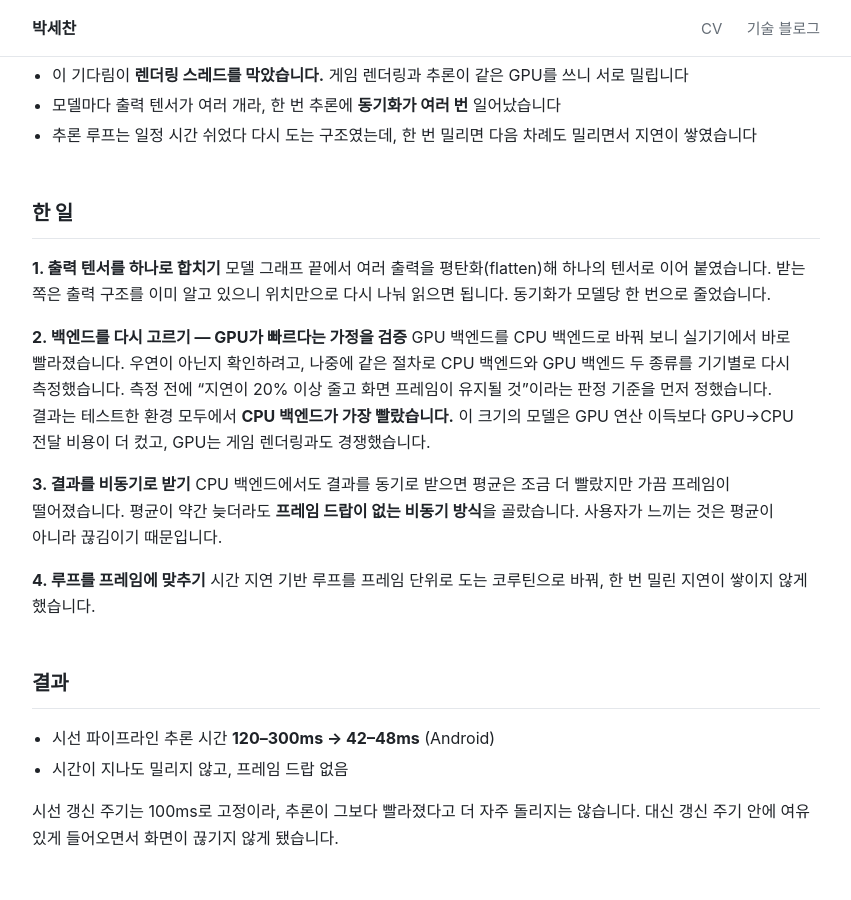
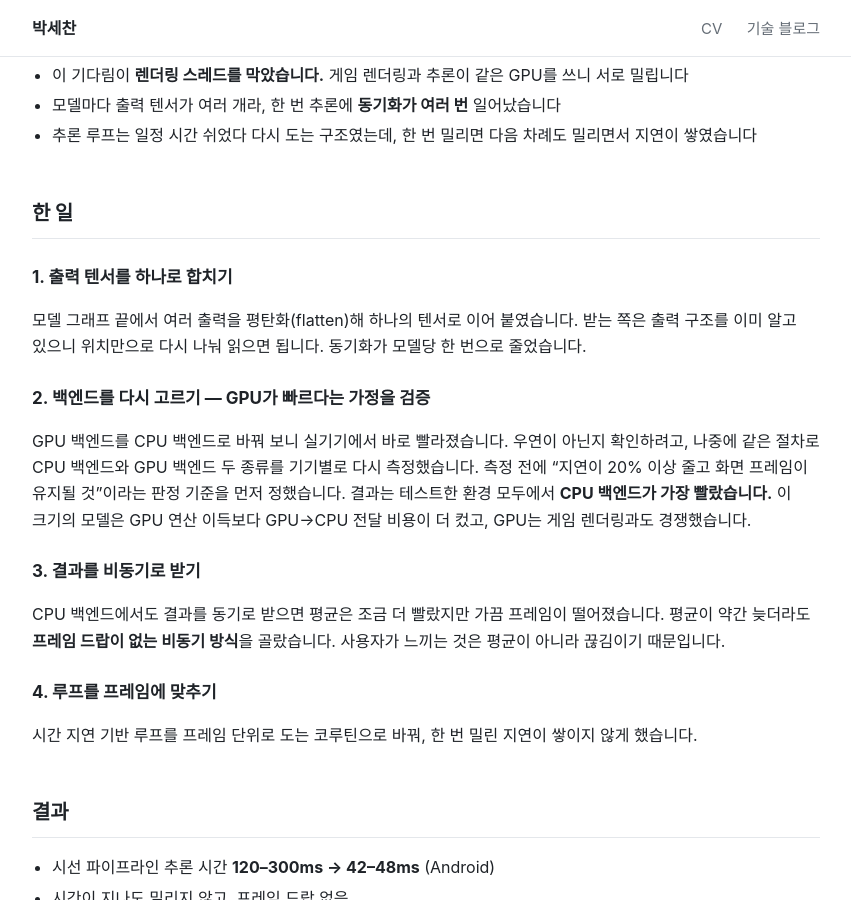
Before and after one commit to amkorousagi/amkorousagi.github.io, a Jekyll site: the page built from _posts/2026-11-13-gpu-cpu-sync-bottleneck.md, in a window 1280 px wide and 900 px high, scrolled down 910 px. Shown: the whole window, without its empty margins (214-1065 px from the left). Built offline with Jekyll 4.4.1, drawn with Linux system fonts in a browser that asks for light colours; some web fonts are replaced.

Commit message:
Blog: use subheadings for the four steps

```diff
--- a/_posts/2026-11-13-gpu-cpu-sync-bottleneck.md
+++ b/_posts/2026-11-13-gpu-cpu-sync-bottleneck.md
@@ -28,16 +28,20 @@ description: 모델을 줄이기 전에 측정부터. 시선 추적 파이프라
 
 ## 한 일
 
-**1. 출력 텐서를 하나로 합치기**
+### 1. 출력 텐서를 하나로 합치기
+
 모델 그래프 끝에서 여러 출력을 평탄화(flatten)해 하나의 텐서로 이어 붙였습니다. 받는 쪽은 출력 구조를 이미 알고 있으니 위치만으로 다시 나눠 읽으면 됩니다. 동기화가 모델당 한 번으로 줄었습니다.
 
-**2. 백엔드를 다시 고르기 — GPU가 빠르다는 가정을 검증**
+### 2. 백엔드를 다시 고르기 — GPU가 빠르다는 가정을 검증
+
 GPU 백엔드를 CPU 백엔드로 바꿔 보니 실기기에서 바로 빨라졌습니다. 우연이 아닌지 확인하려고, 나중에 같은 절차로 CPU 백엔드와 GPU 백엔드 두 종류를 기기별로 다시 측정했습니다. 측정 전에 "지연이 20% 이상 줄고 화면 프레임이 유지될 것"이라는 판정 기준을 먼저 정했습니다. 결과는 테스트한 환경 모두에서 **CPU 백엔드가 가장 빨랐습니다.** 이 크기의 모델은 GPU 연산 이득보다 GPU→CPU 전달 비용이 더 컸고, GPU는 게임 렌더링과도 경쟁했습니다.
 
-**3. 결과를 비동기로 받기**
+### 3. 결과를 비동기로 받기
+
 CPU 백엔드에서도 결과를 동기로 받으면 평균은 조금 더 빨랐지만 가끔 프레임이 떨어졌습니다. 평균이 약간 늦더라도 **프레임 드랍이 없는 비동기 방식**을 골랐습니다. 사용자가 느끼는 것은 평균이 아니라 끊김이기 때문입니다.
 
-**4. 루프를 프레임에 맞추기**
+### 4. 루프를 프레임에 맞추기
+
 시간 지연 기반 루프를 프레임 단위로 도는 코루틴으로 바꿔, 한 번 밀린 지연이 쌓이지 않게 했습니다.
 
 ## 결과
```
